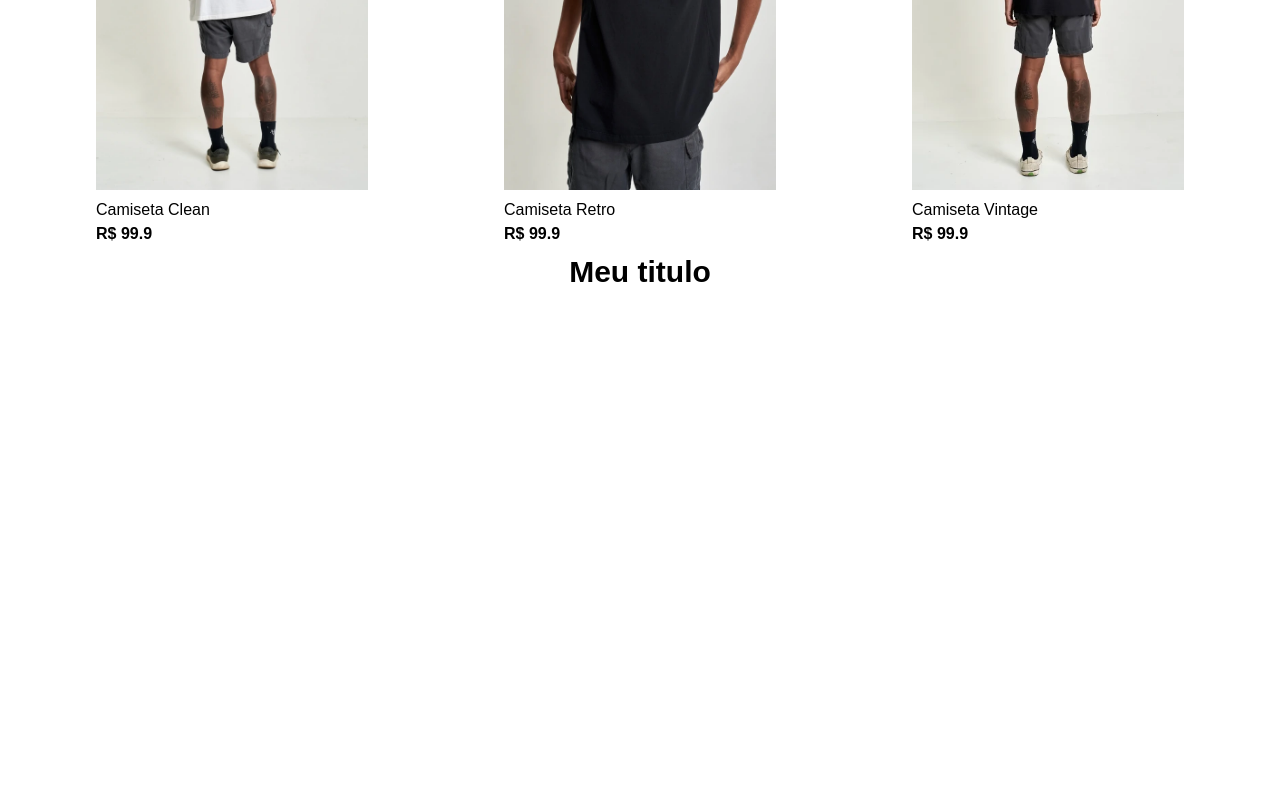
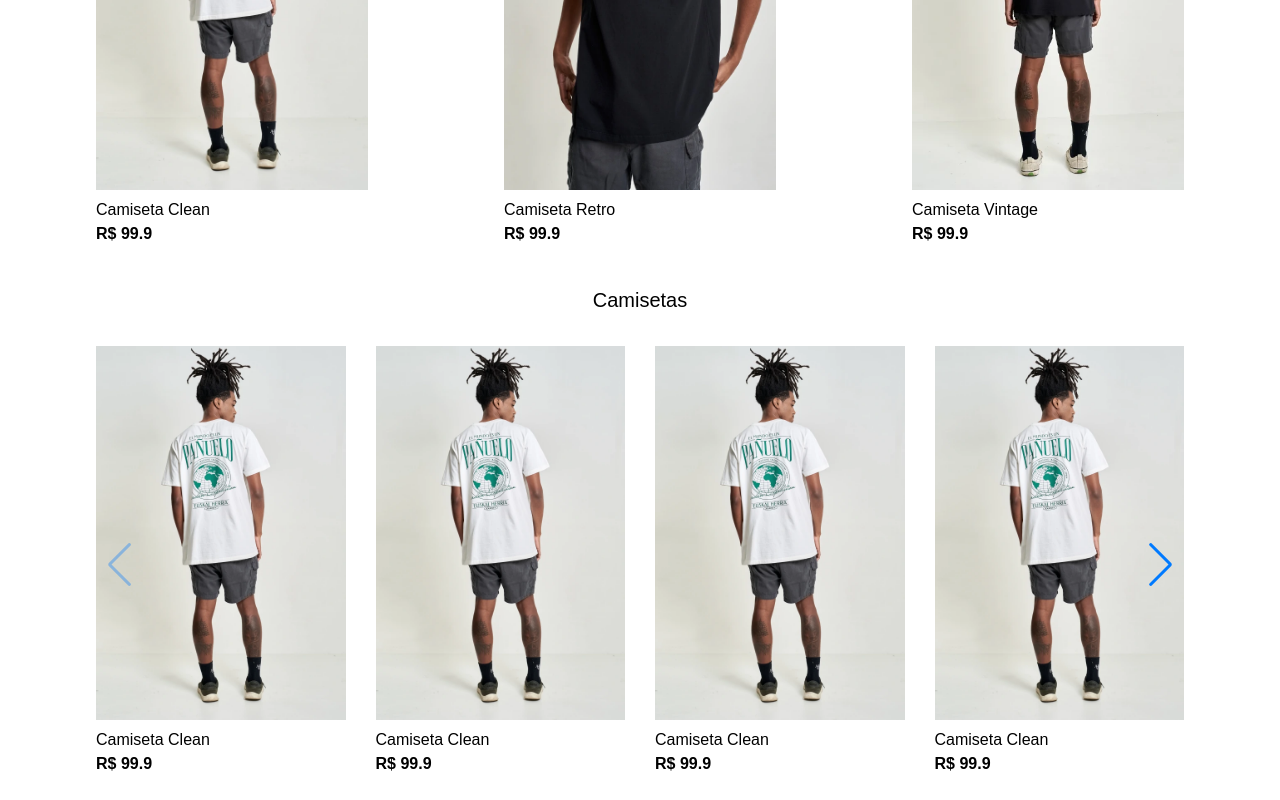
Before and after one commit to igorviniciussantana/nextjs-ecommerce, a Next.js app: page / in a window 1280 px wide. Shown: the part 302-1102 px from the top of the page. Before the commit the page ends 800 px from the top, so only its background shows below. Built offline with nearby package versions, Linux system fonts and the light colour scheme; a web font is replaced by a local one.

Commit message:
feat: add slider with swiper

```diff
--- a/package.json
+++ b/package.json
@@ -14,6 +14,7 @@
     "@types/node": "18.11.18",
     "@types/react": "18.0.26",
     "@types/react-dom": "18.0.10",
+    "@types/swiper": "^6.0.0",
     "axios": "^1.2.2",
     "eslint": "8.31.0",
     "eslint-config-next": "13.1.1",
--- a/src/components/Products/Card/index.tsx
+++ b/src/components/Products/Card/index.tsx
@@ -2,7 +2,7 @@ import * as Styled from "./styled";
 import Image from "next/image";
 import { Eye, Link } from "phosphor-react";
 
-interface CardProps {
+export interface CardProps {
   alt: string;
   img: string;
   width?: number;
--- a/src/components/Products/Card/styled.ts
+++ b/src/components/Products/Card/styled.ts
@@ -1,8 +1,10 @@
 import styled from "styled-components";
+import { CardProps } from ".";
 
 export const Card = styled.article`
-  width: 25%;
+  min-width: 25%;
   position: relative;
+
 
   &:hover{
     img{
--- a/src/components/Products/SliderList/index.tsx
+++ b/src/components/Products/SliderList/index.tsx
@@ -1,5 +1,9 @@
-import { Heading, Section, TitleBox } from "@components/imports";
+import { Heading, Section, TitleBox, Card } from "@components/imports";
 import * as Styled from "./styled";
+import { Navigation } from 'swiper';
+import { Swiper, SwiperSlide} from 'swiper/react'
+import 'swiper/css'
+import 'swiper/css/navigation'
 
 interface SliderList{
   title: string;
@@ -9,10 +13,37 @@ export default function SliderList(props : SliderList) {
   return (
     <Section className="mx-auto">
       <TitleBox>
-        <Heading type='h1' className="font-medium">
+        <Heading type='h2' className="font-medium text-xl">
           {props.title}
         </Heading>
       </TitleBox>
+      <Swiper
+      modules={[Navigation]}
+      navigation
+      spaceBetween={30}
+      slidesPerView={4}
+      >
+
+<SwiperSlide>
+<Card img='/camiseta1.webp' alt='Camiseta' width={800} height={1080} title='Camiseta Clean' price={99.90}/>
+</SwiperSlide>
+<SwiperSlide>
+<Card img='/camiseta1.webp' alt='Camiseta' width={800} height={1080} title='Camiseta Clean' price={99.90}/>
+</SwiperSlide>
+<SwiperSlide>
+<Card img='/camiseta1.webp' alt='Camiseta' width={800} height={1080} title='Camiseta Clean' price={99.90}/>
+</SwiperSlide>
+<SwiperSlide>
+<Card img='/camiseta1.webp' alt='Camiseta' width={800} height={1080} title='Camiseta Clean' price={99.90}/>
+</SwiperSlide>
+<SwiperSlide>
+<Card img='/camiseta1.webp' alt='Camiseta' width={800} height={1080} title='Camiseta Clean' price={99.90}/>
+</SwiperSlide>
+<SwiperSlide>
+<Card img='/camiseta1.webp' alt='Camiseta' width={800} height={1080} title='Camiseta Clean' price={99.90}/>
+</SwiperSlide>
+
+      </Swiper>
     </Section>
   );
 }
--- a/src/pages/index.tsx
+++ b/src/pages/index.tsx
@@ -1,5 +1,5 @@
 import Head from "next/head";
-import { Highlights, Heading, TitleBox } from "@components/imports";
+import { Highlights, Heading, TitleBox, SliderList } from "@components/imports";
 
 export default function Home() {
   return (
@@ -15,11 +15,8 @@ export default function Home() {
       </Head>
       <main className="container mx-auto px-24">
         <Highlights />
-        <TitleBox>
-          <Heading type="h1" className="text-3xl font-semibold">
-            Meu titulo
-          </Heading>
-        </TitleBox>
+          <SliderList title="Camisetas"/>
+
       </main>
     </>
   );
```
Also changed, not shown: 1 other file (tests, documents, lock files or other folders).
